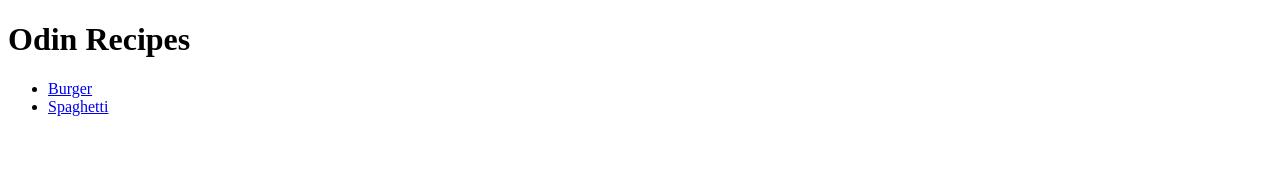
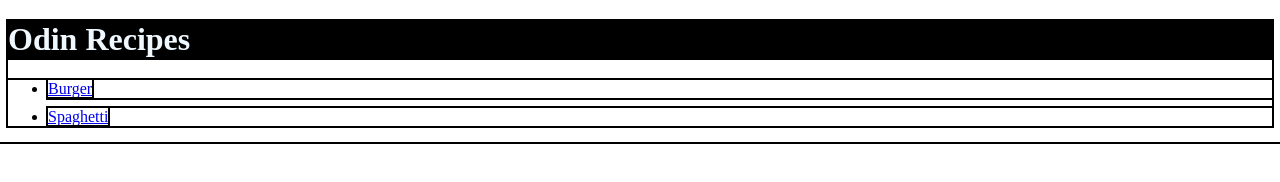
Before and after one commit to IlyasWB1/odin-recipes, a plain HTML site: page index.html in a window 1280 px wide. Drawn offline with Linux system fonts and the light colour scheme.

Commit message:
a few css added

```diff
--- a/index.html
+++ b/index.html
@@ -3,6 +3,18 @@
     <head>
         <meta charset="UTF-8" name="viewport" content="width=device-width, initial-scale=1.0">
         <title>Main Menu</title>
+        <style>
+            *{
+                outline: 2px solid black;
+            }
+            ul li{
+                margin-bottom: 10px;
+            }
+            h1{
+                color: aliceblue;
+                background-color: black;
+            }
+        </style>
     </head>
     <body>
         <h1>Odin Recipes</h1>
```
